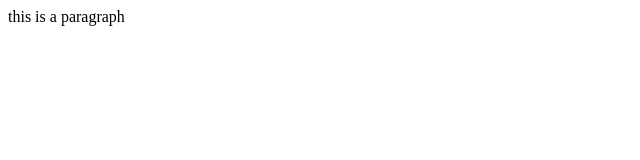
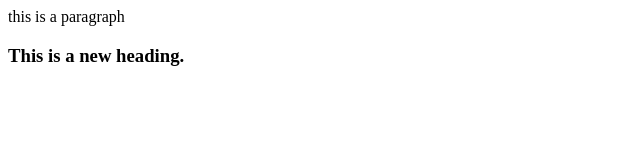
Before and after one commit to Sima-sah/localRepo, a plain HTML site: page index.html in a window 1280 px wide. Shown: the whole page, without its empty margins (0-640 px from the left). Drawn offline with Linux system fonts and the light colour scheme.

Commit message:
add a heading

```diff
--- a/index.html
+++ b/index.html
@@ -1 +1,2 @@
 <p>this is a paragraph</p>
+<h3>This is a new heading.</h3>
```
